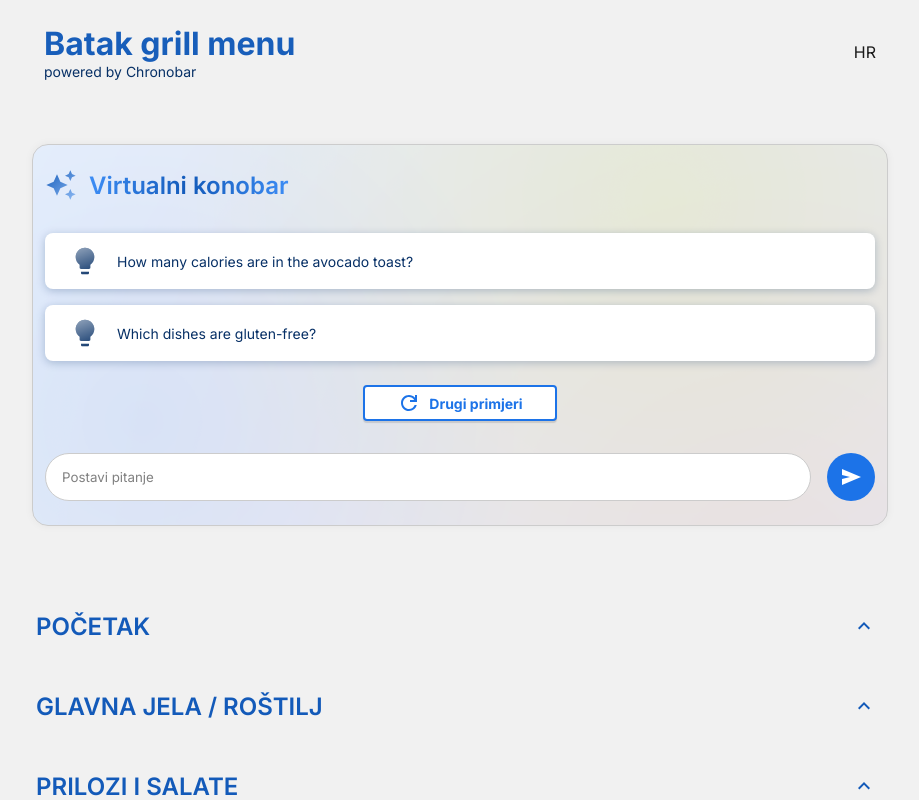
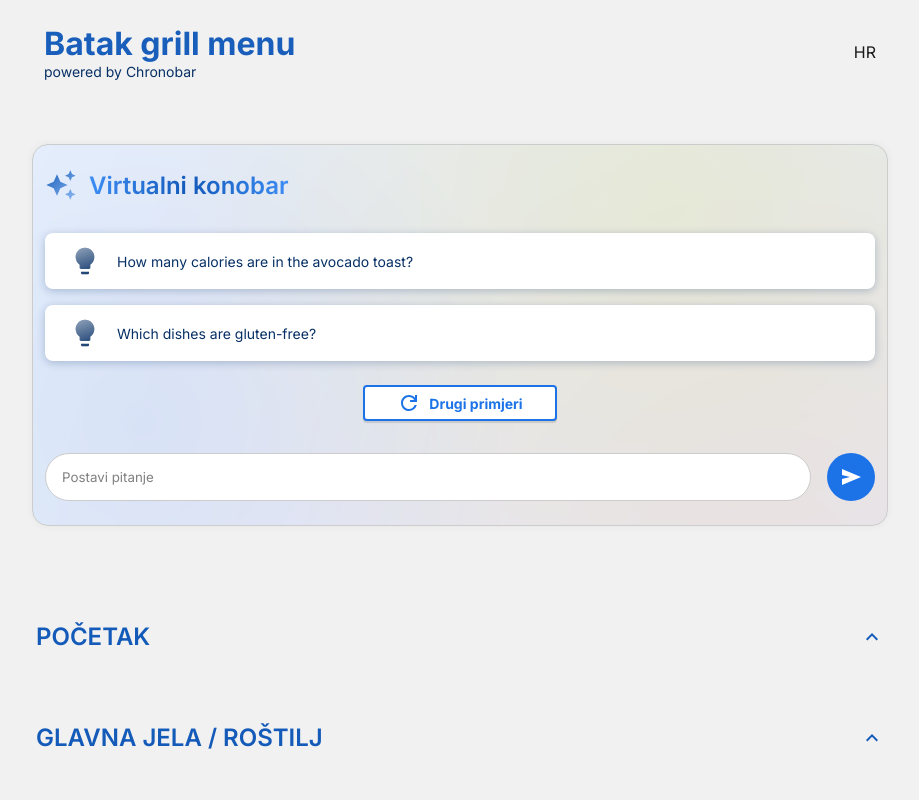
Before and after one commit to lukaslovre/Chronobar, a SvelteKit app: page / in a window 1280 px wide. Shown: the top 800 px of the page, without its empty margins (180-1099 px from the left). Built offline with nearby package versions, Linux system fonts and the light colour scheme.

Commit message:
nezz, style change

```diff
--- a/src/app.html
+++ b/src/app.html
@@ -26,6 +26,7 @@
 
         max-width: 55rem;
         margin: 0 auto;
+        padding-bottom: 10rem;
       }
     </style>
   </head>
--- a/src/lib/icons/ChevronIcon.svelte
+++ b/src/lib/icons/ChevronIcon.svelte
@@ -17,5 +17,6 @@
 <style lang="scss">
   svg {
     transition: transform 200ms ease-out;
+    flex-shrink: 0;
   }
 </style>
--- a/src/routes/Menu.svelte
+++ b/src/routes/Menu.svelte
@@ -36,7 +36,6 @@
   #menu {
     display: flex;
     flex-direction: column;
-    padding: 0 1rem;
     gap: 2.5rem;
   }
 </style>
--- a/src/routes/MenuCategoryContainer.svelte
+++ b/src/routes/MenuCategoryContainer.svelte
@@ -8,21 +8,21 @@
 </script>
 
 <div class="category-container" style:gap={categoryDepth === 1 ? "2rem" : "1rem"}>
-  <div class="title-and-collapseButton">
+  <button
+    type="button"
+    class="title-and-collapseButton"
+    on:click={() => {
+      isCollapsed = !isCollapsed;
+    }}
+  >
     {#if categoryDepth === 1}
       <h1>{categoryTitle}</h1>
     {:else}
       <h2>{categoryTitle}</h2>
     {/if}
 
-    <button
-      on:click={() => {
-        isCollapsed = !isCollapsed;
-      }}
-    >
-      <ChevronIcon rotation={isCollapsed ? 180 : 0} />
-    </button>
-  </div>
+    <ChevronIcon rotation={isCollapsed ? 180 : 0} />
+  </button>
 
   {#if !isCollapsed}
     <div
@@ -45,6 +45,18 @@
   }
 
   .title-and-collapseButton {
+    background-color: transparent;
+    border: none;
+    cursor: pointer;
+    text-align: left;
+
+    padding: 1rem;
+    border-radius: 0.5rem;
+
+    &:hover {
+      background-color: rgba($primary-color, 0.1);
+    }
+
     display: flex;
     justify-content: space-between;
     align-items: center;
@@ -65,21 +77,5 @@
       font-size: 1.125rem;
       text-transform: capitalize;
     }
-
-    button {
-      background-color: transparent;
-      border: none;
-      cursor: pointer;
-
-      padding: 0.5rem;
-      border-radius: 0.5rem;
-      display: flex;
-      align-items: center;
-      justify-content: center;
-
-      &:hover {
-        background-color: rgba($primary-color, 0.1);
-      }
-    }
   }
 </style>
--- a/src/routes/MenuItem.svelte
+++ b/src/routes/MenuItem.svelte
@@ -23,11 +23,11 @@
   }
 
   .menu-item {
-    width: 100%;
     display: flex;
     justify-content: space-between;
     gap: 1rem;
 
+    margin: 0 1rem;
     padding: 0.75rem;
     border-radius: 0.5rem;
     background-color: $menu-item-bg;
```
